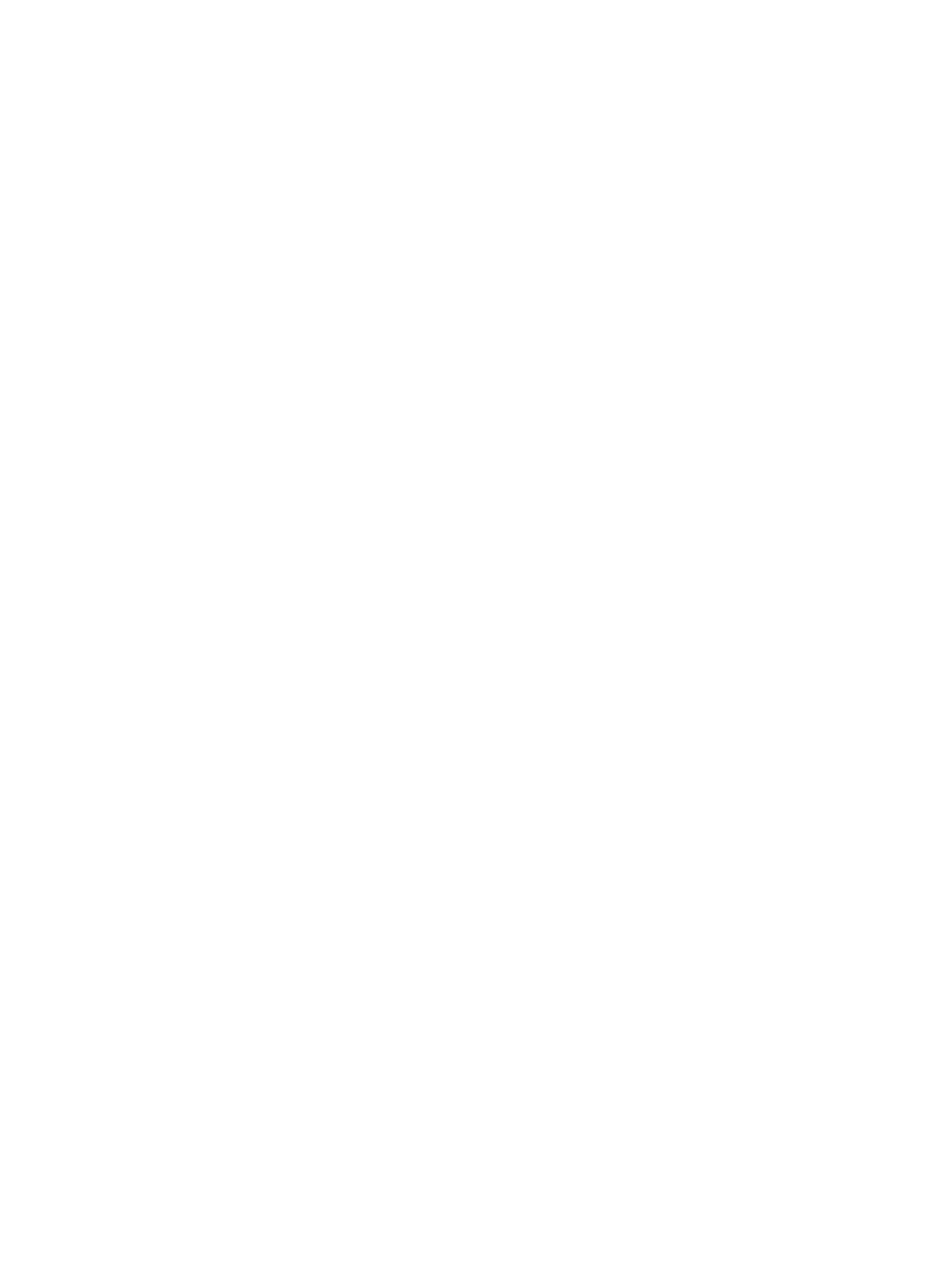
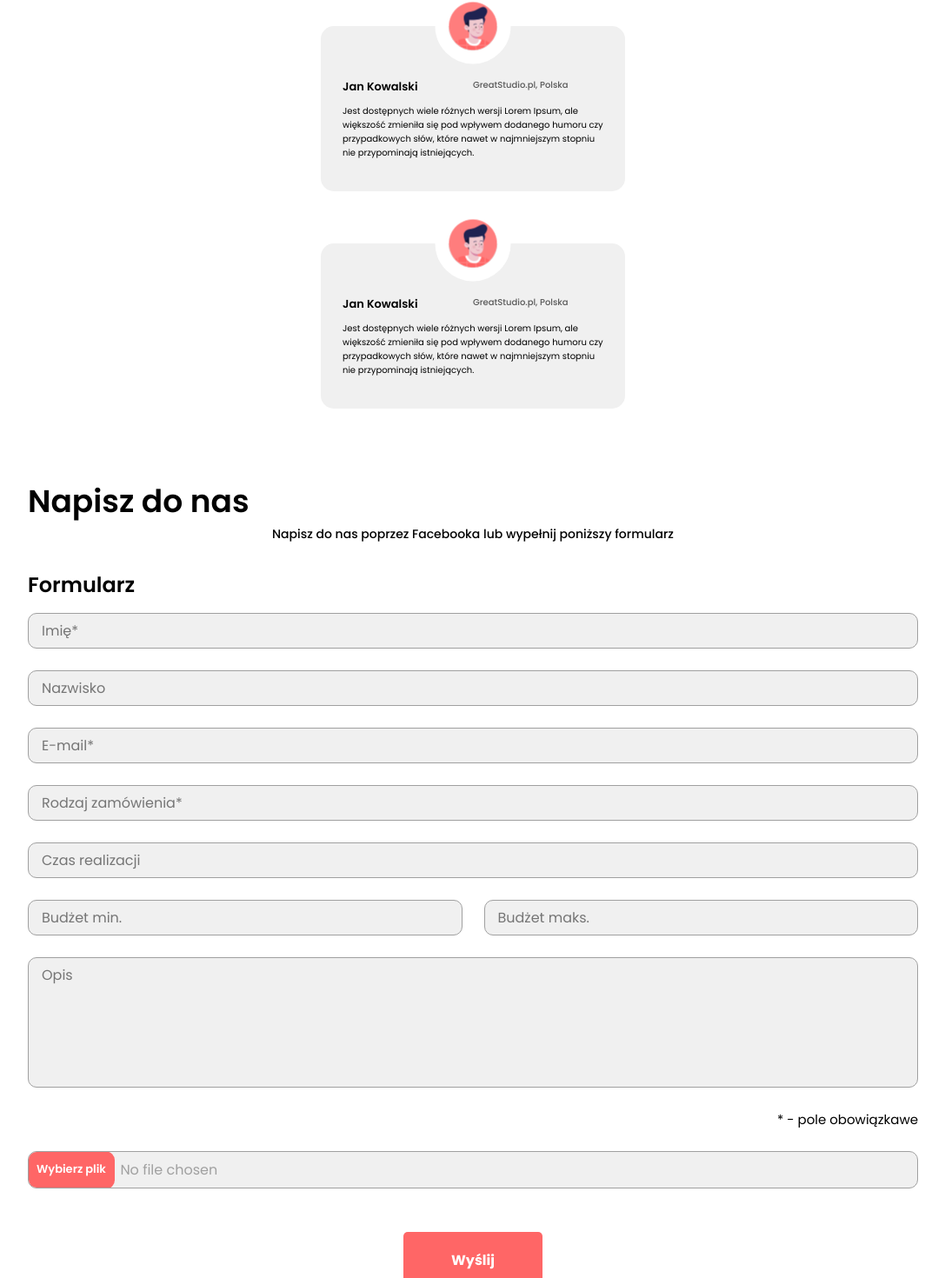
Before and after one commit to lt27037/askay-page, a React (Create React App) app in the folder frontend/: page /#/ in a window 1280 px wide. Shown: the part 5295-6765 px from the top of the page at 87% size, without its empty margins (96-1183 px from the left). Before the commit the page ends 5399 px from the top, so only its background shows below. Built offline with nearby package versions, Linux system fonts and the light colour scheme; the HTML template or start-up script is replaced by a standard one.

Commit message:
create opinion secrion and contact form

```diff
--- /dev/null
+++ b/frontend/src/components/Opinion.jsx
@@ -0,0 +1,16 @@
+import React from 'react';
+
+import avatar from '../images/opinion-avatar.png';
+
+import '../styles/OpinionComponent.scss';
+
+const Opinion = () => (
+  <div className="opinion">
+    <img src={avatar} alt="Zdjęcie klienta" className="opinion__avatar" />
+    <span className="opinion__name">Jan Kowalski</span>
+    <span className="opinion__info">GreatStudio.pl, Polska</span>
+    <p className="opinion__text">Jest dostępnych wiele różnych wersji Lorem Ipsum, ale większość zmieniła się pod wpływem dodanego humoru czy przypadkowych słów, które nawet w najmniejszym stopniu nie przypominają istniejących.</p>
+  </div>
+);
+
+export default Opinion;
--- a/frontend/src/pages/Home.jsx
+++ b/frontend/src/pages/Home.jsx
@@ -7,6 +7,7 @@ import About from '../sections/About';
 import Cooperation from '../sections/Cooperation';
 import Portfolio from '../sections/Portfolio';
 import Opinions from '../sections/Opinions';
+import Contact from '../sections/Contact';
 
 import '../styles/Home.scss';
 
@@ -19,6 +20,7 @@ const Home = () => (
     <Cooperation />
     <Portfolio />
     <Opinions />
+    <Contact />
   </div>
 );
 
--- /dev/null
+++ b/frontend/src/sections/Contact.jsx
@@ -0,0 +1,91 @@
+import React, { useState } from 'react';
+
+import Button from '../components/Button';
+
+import '../styles/Contact.scss';
+
+const Contact = () => {
+  const [firstName, setFirstName] = useState('');
+  const [lastName, setLastName] = useState('');
+  const [email, setEmail] = useState('');
+  const [type, setType] = useState('');
+  const [deadline, setDeadline] = useState('');
+  const [budgetMin, setBudgetMin] = useState('');
+  const [budgetMax, setBudgetMax] = useState('');
+
+  const handleFirstName = (e) => setFirstName(e.target.value);
+  const handleLastName = (e) => setLastName(e.target.value);
+  const handleEmail = (e) => setEmail(e.target.value);
+  const handleType = (e) => setType(e.target.value);
+  const handleDeadline = (e) => setDeadline(e.target.value);
+  const handleBudgetMin = (e) => setBudgetMin(e.target.value);
+  const handleBudgetMax = (e) => setBudgetMax(e.target.value);
+
+  return (
+    <section className="contact">
+      <h2 className="contact__title">Napisz do nas</h2>
+      <h3 className="contact__subtitle">Napisz do nas poprzez Facebooka lub wypełnij poniższy formularz</h3>
+      <h4 className="contact__formTitle">Formularz</h4>
+      <form className="contact__form">
+        <input
+          type="text"
+          className="contact__form__input"
+          onChange={handleFirstName}
+          value={firstName}
+          placeholder="Imię*"
+        />
+        <input
+          type="text"
+          className="contact__form__input"
+          onChange={handleLastName}
+          value={lastName}
+          placeholder="Nazwisko"
+        />
+        <input
+          type="email"
+          className="contact__form__input"
+          onChange={handleEmail}
+          value={email}
+          placeholder="E-mail*"
+        />
+        <input
+          type="text"
+          className="contact__form__input"
+          onChange={handleType}
+          value={type}
+          placeholder="Rodzaj zamówienia*"
+        />
+        <input
+          type="text"
+          className="contact__form__input"
+          onChange={handleDeadline}
+          value={deadline}
+          placeholder="Czas realizacji"
+        />
+        <input
+          type="text"
+          className="contact__form__input budget"
+          onChange={handleBudgetMin}
+          value={budgetMin}
+          placeholder="Budżet min."
+        />
+        <input
+          type="text"
+          className="contact__form__input budget"
+          onChange={handleBudgetMax}
+          value={budgetMax}
+          placeholder="Budżet maks."
+        />
+        <textarea
+          className="contact__form__text"
+          placeholder="Opis"
+        />
+        <span className="contact__form__info">* - pole obowiązkawe</span>
+        <input type="file" className="contact__form__input contact__form__file" />
+      </form>
+      <Button content="Wyślij" />
+    </section>
+  );
+};
+
+export default Contact;
--- a/frontend/src/sections/Opinions.jsx
+++ b/frontend/src/sections/Opinions.jsx
@@ -1,10 +1,22 @@
 import React from 'react';
+
+import Opinion from '../components/Opinion';
 
 import '../styles/Opinions.scss';
 
 const Opinions = () => (
   <section className="opinions">
-    Opinie klientów
+    <section className="partners">
+      <h3 className="partners__title">Partnerzy</h3>
+      <div className="partners__sliderBox">slider</div>
+    </section>
+    <h2 className="opinions__title">Opinie Klientów</h2>
+    <h3 className="opinions__subtitle">Dowiedz się, co sądza o nas Klienci.</h3>
+    <div className="opinions__wrapper">
+      <Opinion />
+      <Opinion />
+      <Opinion />
+    </div>
   </section>
 );
 
--- /dev/null
+++ b/frontend/src/styles/Contact.scss
@@ -0,0 +1,91 @@
+@import 'variables';
+
+.contact{
+  @include elementFlex(column, flex-start, center);
+  width: 100%;
+  min-height: 150vh;
+  padding: 0 10%;
+  &__title{
+    font-weight: 600;
+    font-size: 3.6rem;
+    line-height: 54px;
+    width: 100%;
+    text-align: left;
+  }
+  &__subtitle{
+    font-size: 1.4rem;
+    font-weight: 500;
+  }
+  &__formTitle{
+    font-size: 2.4rem;
+    font-weight: 600;
+    width: 100%;
+    margin: 3rem 0 1.5rem 0;
+  }
+  &__form{
+    width: 100%;
+    display: grid;
+    margin-bottom: 5rem;
+    grid-template-columns: repeat(2, 1fr);
+    row-gap: 2.5rem;
+    column-gap: 2.5rem;
+    &__input{
+      grid-column: 1 / 3;
+      padding: 0.7rem 1.5rem;
+      font-size: 1.6rem;
+      border: 1px solid #A0A0A0;
+      border-radius: 10px;
+      background-color: #F0F0F0;
+    }
+    &__input.budget{
+      grid-column: initial;
+      width: 100%;
+    }
+    &__text{
+      width: 100%;
+      grid-column: 1 / 3;
+      border: 1px solid #A0A0A0;
+      border-radius: 10px;
+      background-color: #F0F0F0;
+      padding: 0.7rem 1.5rem;
+      font-size: 1.6rem;
+      resize: none;
+      min-height: 15rem;
+    }
+    &__info{
+      width: 100%;
+      text-align: right;
+      grid-column: 1 / 3;
+      font-size: 1.5rem;
+    }
+    &__file{
+      padding: 0;
+      color: #A0A0A0;
+      padding: 0.8rem 0;
+      position: relative;
+      &::-webkit-file-upload-button{
+        visibility: hidden;
+      }
+      &::before {
+        @include elementFlex(row, center, center);
+        content: 'Wybierz plik';
+        position: absolute;
+        background: $mainColor;
+        border: none;
+        border-radius: 10px;
+        padding: 0 1rem;
+        height: 105%;
+        left: -1px;
+        top: 50%;
+        transform: translateY(-50%);
+        outline: none;
+        white-space: nowrap;
+        -webkit-user-select: none;
+        cursor: pointer;
+        font-weight: 600;
+        font-size: 1.3rem;
+        color: #ffffff;
+      }
+    }
+  }
+}
--- /dev/null
+++ b/frontend/src/styles/OpinionComponent.scss
@@ -0,0 +1,42 @@
+@import 'variables';
+
+.opinion{
+  width: 96%;
+  max-width: 350px;
+  min-height: 190px;
+  background: #F0F0F0;
+  border-radius: 15px;
+  padding: 6rem 2.5rem 1rem 2.5rem;
+  display: grid;
+  grid-template-columns: 1fr 1fr;
+  grid-template-rows: 2rem 1fr;
+  position: relative;
+  row-gap: 1rem;
+  margin: 3rem 0;
+  &__avatar{
+    position: absolute;
+    top: 0;
+    left: 50%;
+    transform: translateX(-50%) translateY(-50%);
+    border-radius: 50%;
+    border: 15px solid #ffffff;
+  }
+  &__name{
+    font-weight: 600;
+    font-size: 1.3rem;
+    grid-column: 1;
+    grid-row: 1;
+    align-self: center;
+  }
+  &__info{
+    font-weight: 500;
+    font-size: 1rem;
+    color: #595959;
+    grid-column: 2;
+    grid-row: 1;
+  }
+  &__text{
+    grid-row: 2;
+    grid-column: 1 / 3;
+  }
+}
--- a/frontend/src/styles/Opinions.scss
+++ b/frontend/src/styles/Opinions.scss
@@ -3,4 +3,40 @@
 .opinions{
   width: 100%;
   min-height: 100vh;
+  .partners{
+    width: 100%;
+    margin-bottom: 10vh;
+    &__title{
+      font-size: 3rem;
+      font-weight: 600;
+      width: 100%;
+      padding: 0 10%;
+    }
+    &__sliderBox{
+      @include elementFlex(row, center, center);
+      min-height: 20vh;
+      background: #f0f0f0;
+      margin-top: 3rem;
+    }
+  }
+  &__title{
+    font-weight: 600;
+    font-size: 3.6rem;
+    line-height: 54px;
+    width: 100%;
+    padding: 0 10%;
+  }
+  &__subtitle{
+    font-size: 1.8rem;
+    line-height: 27px;
+    font-weight: 500;
+    width: 100%;
+    padding: 0 10%;
+  }
+  &__wrapper{
+    @include elementFlex(column, flex-start, center);
+    width: 100%;
+    min-height: 70vh;
+    margin: 5rem 0;
+  }
 }
```
Also changed, not shown: frontend/src/images/logo-askay-opinia.png (added), frontend/src/images/opinion-avatar.png (added).
